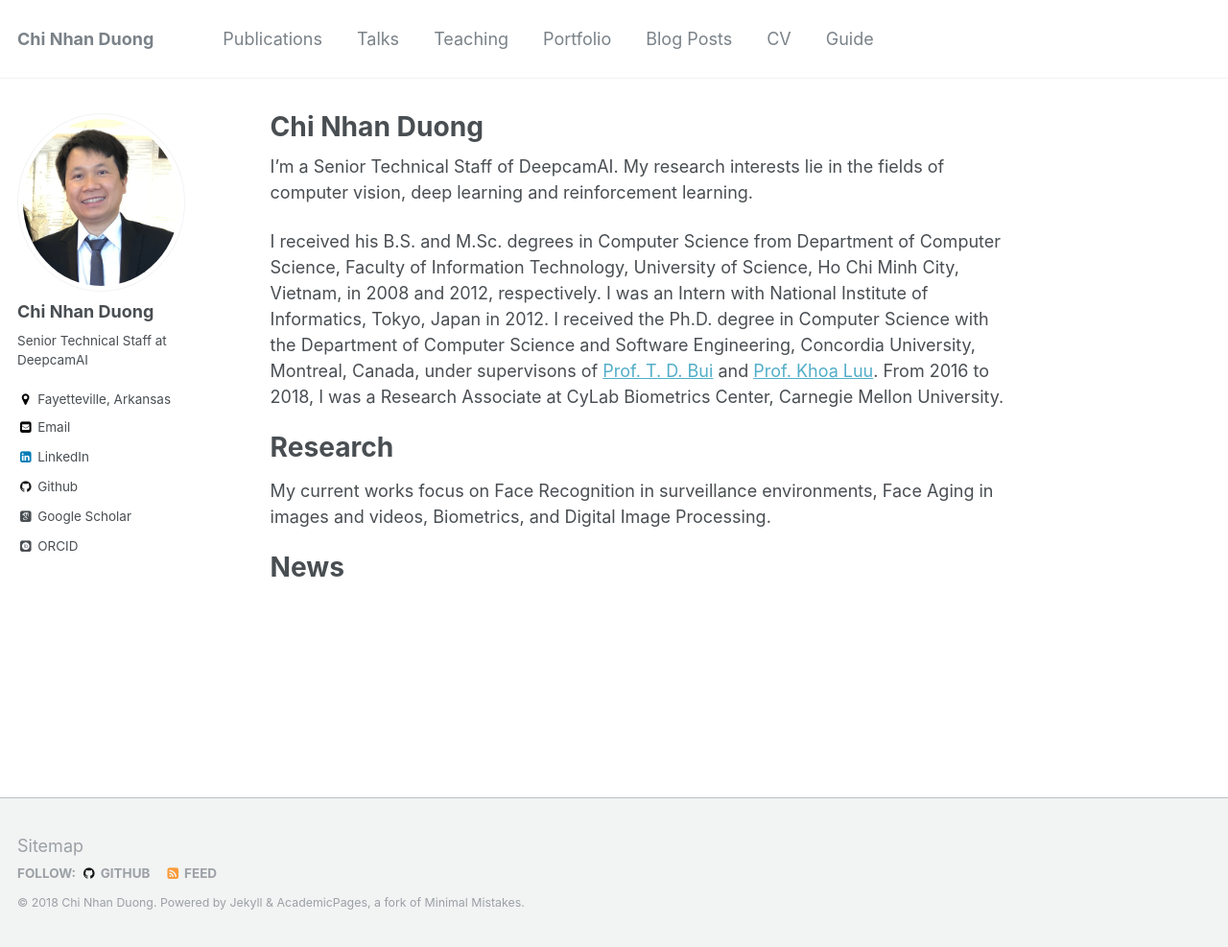
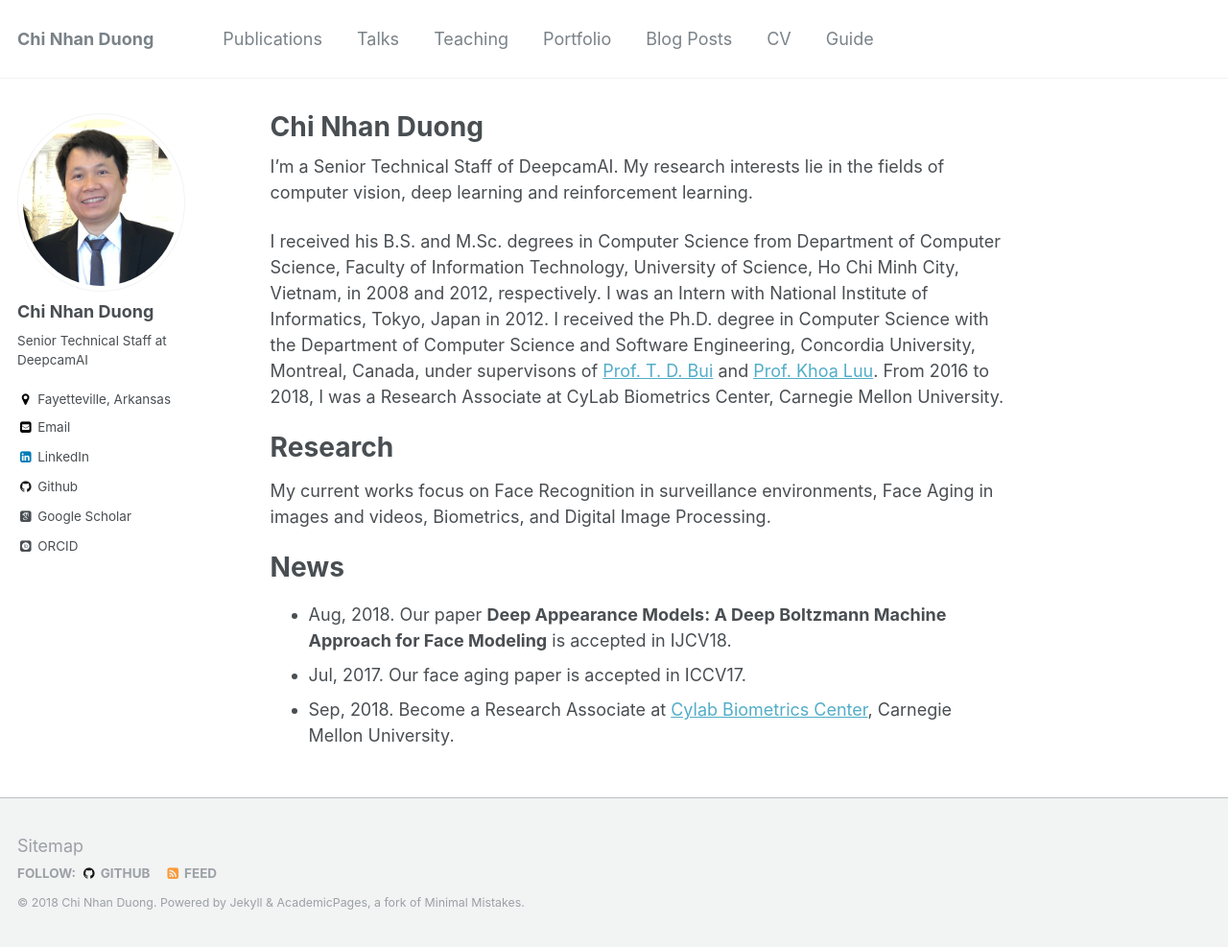
Before and after one commit to dcnhan/dcnhan.github.io, a Jekyll site: the page built from _pages/about.md, in a window 1280 px wide and 987 px high. Shown: the whole window at 96% size. Built offline with Jekyll 4.4.1, drawn with Linux system fonts in a browser that asks for light colours; some web fonts are replaced.

Commit message:
second commit

```diff
--- a/_pages/about.md
+++ b/_pages/about.md
@@ -19,3 +19,6 @@ My current works focus on Face Recognition in surveillance environments, Face Ag
 
 News
 ======
+   * Aug, 2018. Our paper **Deep Appearance Models: A Deep Boltzmann Machine Approach for Face Modeling** is accepted in IJCV18.
+   * Jul, 2017. Our face aging paper is accepted in ICCV17.
+   * Sep, 2018. Become a Research Associate at [Cylab Biometrics Center](http://www.cmu-biometrics.org), Carnegie Mellon University.
```
